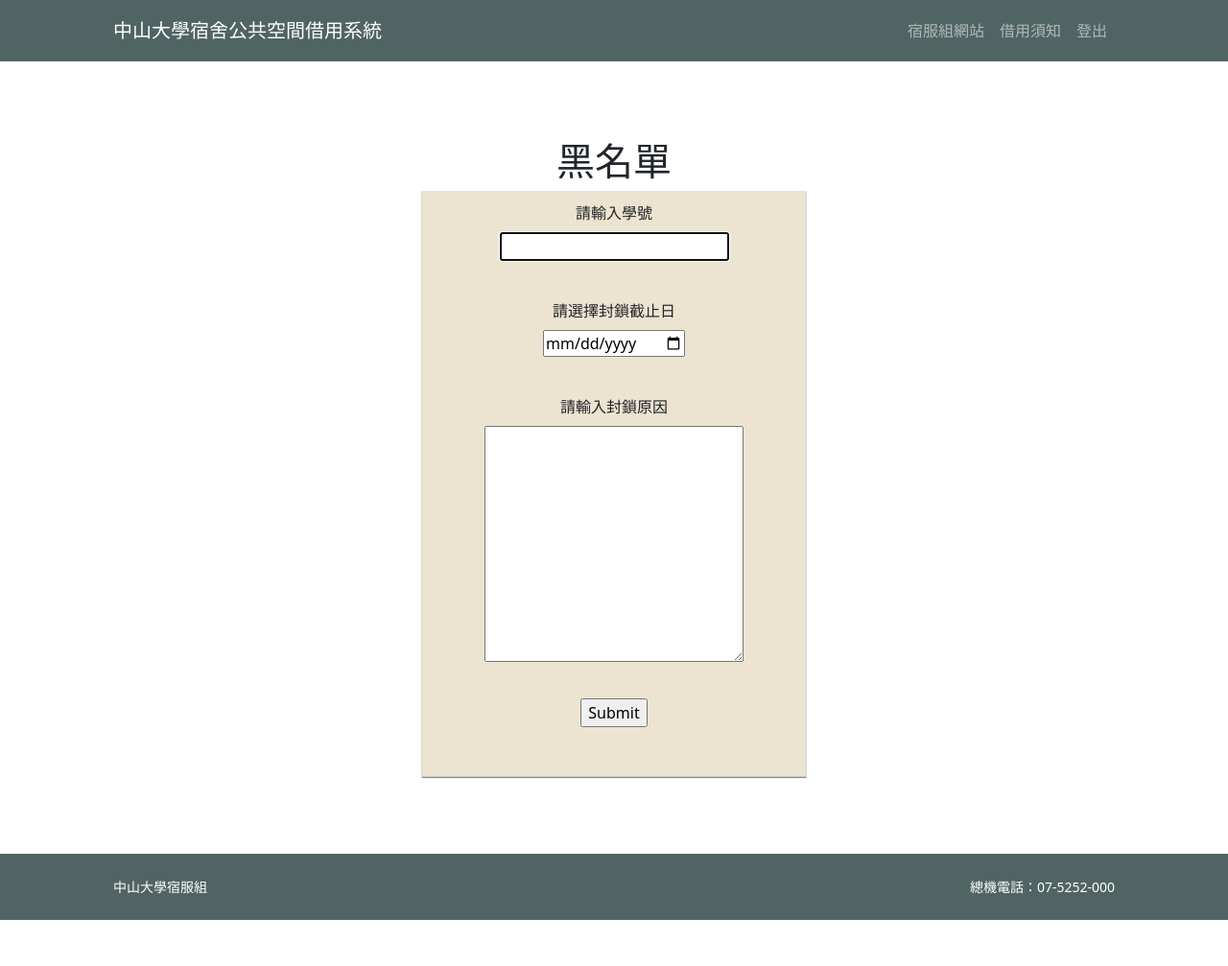
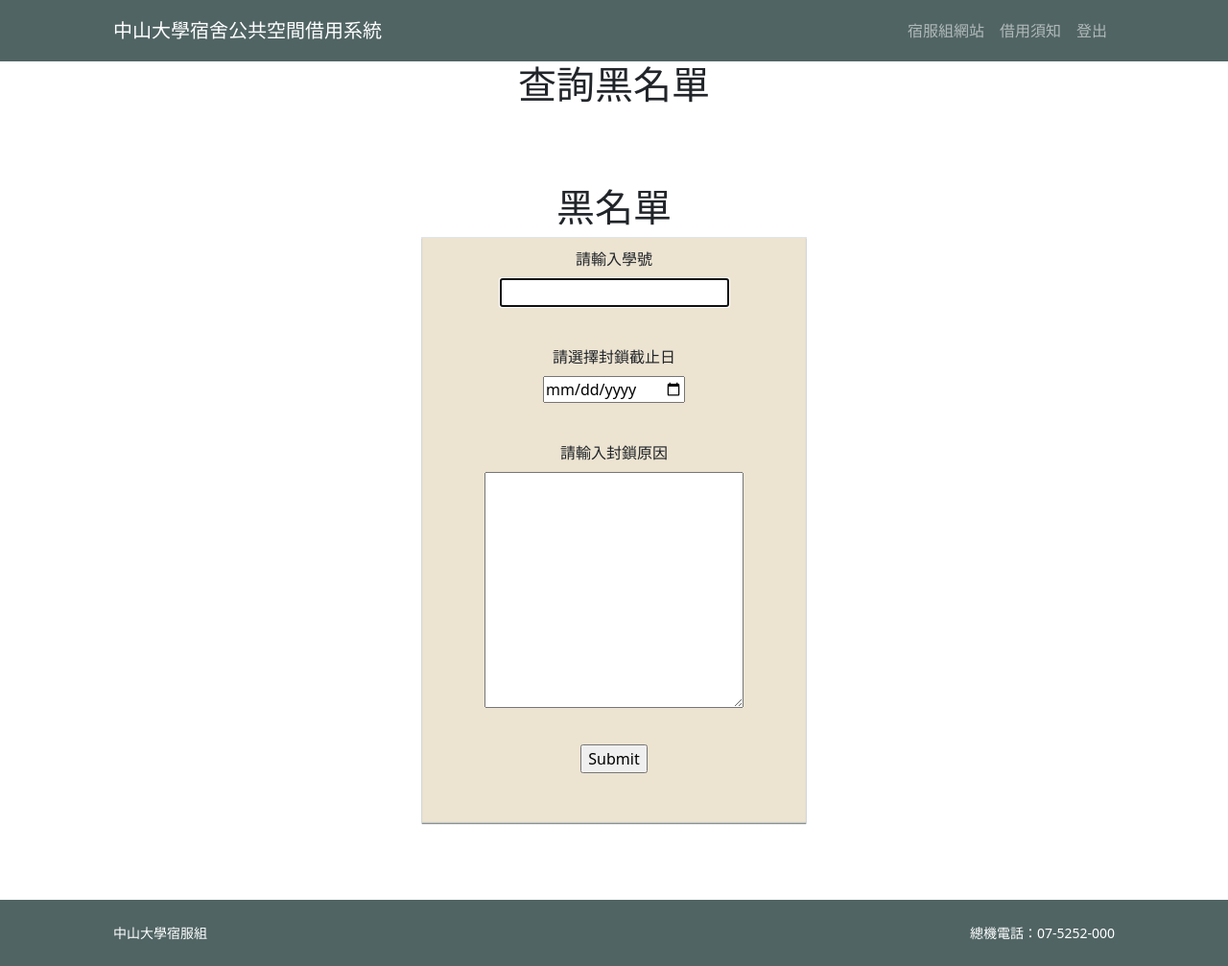
Before and after one commit to Public-space-borrow/public-space-borrow, a Django app: page /blackList in a window 1280 px wide. Shown: the whole page at 96% size. Before the commit the page ends 959 px from the top, so only its background shows below. Run offline with Django 5.2, Linux system fonts and the light colour scheme; some libraries are stand-ins or nearby versions.

Commit message:
Auto stash before merge of "main" and "origin/main"

```diff
--- a/space_borrow/administrator/templates/blacklist.html
+++ b/space_borrow/administrator/templates/blacklist.html
@@ -25,6 +25,15 @@
 <body>
     {% include "navbar.html"%}
 
+    <!-- search the black list -->
+    <div>
+        <h1 style="text-align: center;">查詢黑名單</h1>
+
+    </div>
+
+
+
+    <!-- input black list -->
     <div id = "blacklist_info" style="margin: 10vh 1vh;">
         <h1 id="blacklist_title">黑名單</h1>
 
```
